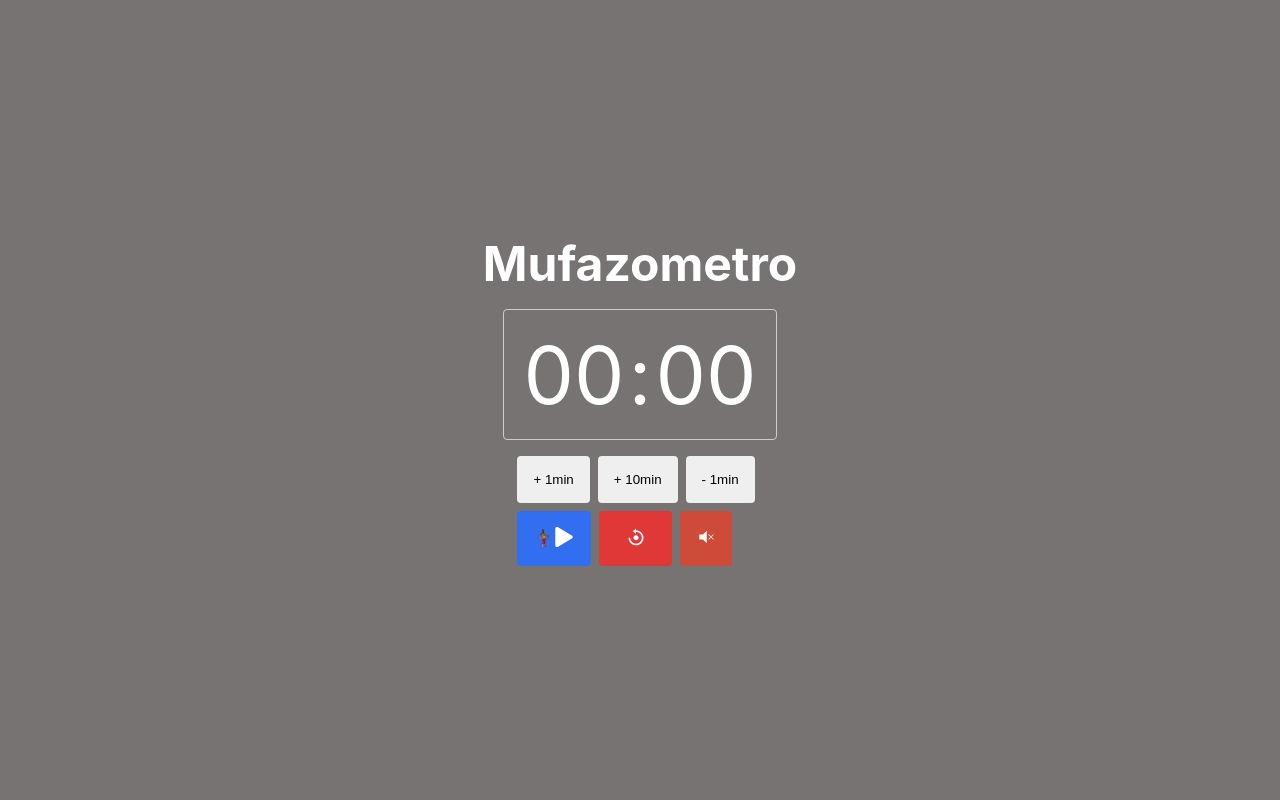
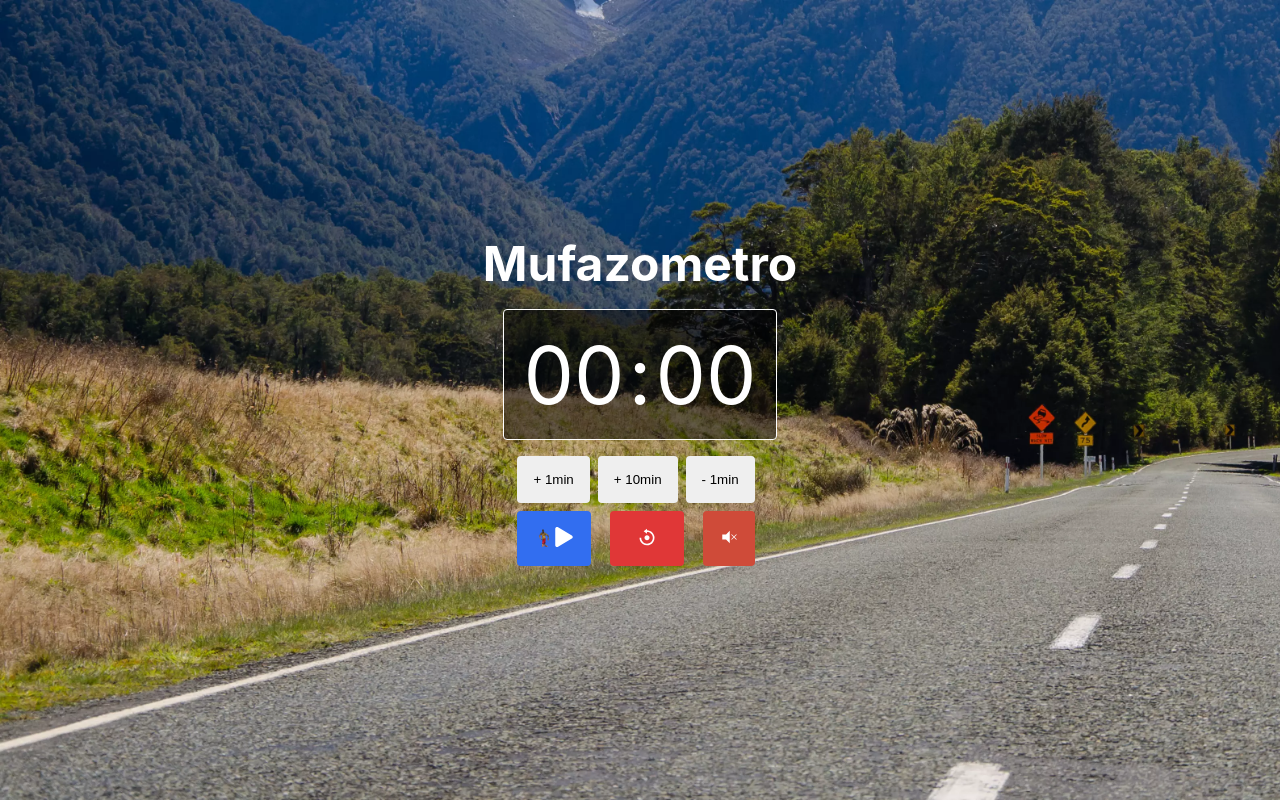
Before and after one commit to laeciosil/Mufasometro, a React (Create React App) app: page / in a window 1280 px wide. Built offline with nearby package versions, Linux system fonts and the light colour scheme.

Commit message:
Adicionando background

```diff
--- a/src/App.css
+++ b/src/App.css
@@ -5,7 +5,8 @@
 }
 .App {
   align-items: center;
-  background-color: rgb(119, 115, 115);
+  background-image: url('../src/assets/bg.webp');
+  background-size: cover;
   display: flex;
   height: 100vh;
   justify-content: center;
--- a/src/components/ProgressBar/index.tsx
+++ b/src/components/ProgressBar/index.tsx
@@ -15,7 +15,7 @@ export const ProgressBar = (props: IProgressBarProps) => {
     >
     <img src={imgOrGifMufasa} alt="mufasa" />
     <ProgressBarComponent
-      width="50vw"
+      width="75vw"
       margin="10px"
       bgColor="#036b52"
       completed={timePercent}
--- a/src/components/ProgressBar/styles.ts
+++ b/src/components/ProgressBar/styles.ts
@@ -11,7 +11,7 @@ export const ProgressBarContainer = styled.section<IProgressBarProps> `
 
   img {
     margin-left: ${({mufasaProgress}) => mufasaProgress}%;
-    width: 100px;
+    width: 150px;
     margin-top: 10px;
     margin-bottom: 10px;
   }
--- a/src/components/Timer/index.tsx
+++ b/src/components/Timer/index.tsx
@@ -62,12 +62,8 @@ export const Timer = () => {
   };
 
   const handlePlayPauseTimer = () => {
-    if(timerRunning) {
-      setPlayPauseButton(<FaPlay size={20}/>);
-      setImgOrGifMufasa(mufasaImg);
-      setTimerRunning(false);
-
-    } else if(secondsAmount > 0) {
+    if(secondsAmount === initialTime){
+      setSpeakerIcon(<GiSpeaker size={20} color="white"/>);
       setPercentageForSecond(100 / initialTime);
       setPlayPauseButton(<FaPause size={20}/>);
       setImgOrGifMufasa(mufasaGif);
@@ -75,8 +71,20 @@ export const Timer = () => {
       setControlsVisible(false);
       setTimerRunning(true);
       setMusicPlaying(true);
+      setGifMufasa('');
+
+    } else if(timerRunning) {
+      setPlayPauseButton(<FaPlay size={20}/>);
+      setImgOrGifMufasa(mufasaImg);
+      setTimerRunning(false);
+
+    } else if(secondsAmount > 0) {
+      setPlayPauseButton(<FaPause size={20}/>);
+      setImgOrGifMufasa(mufasaGif);
+      setProgressBarVisible(true);
+      setControlsVisible(false);
+      setTimerRunning(true);
       setGifMufasa('')
-      setSpeakerIcon(<GiSpeaker size={20} color="white"/>);
    }
   };
 
--- a/src/components/Timer/styles.ts
+++ b/src/components/Timer/styles.ts
@@ -13,7 +13,8 @@ export const Container = styled.section `
 `;
 
 export const TimerContainer = styled.section `
-  border: 1px solid #ccc;
+  border: 1px solid #fff;
+  background-color: rgba(0, 0, 0, 0.5);
   border-radius: 0.25rem;
   margin-bottom: 1rem;
   padding: 1rem;
--- a/src/components/TimerControls/index.tsx
+++ b/src/components/TimerControls/index.tsx
@@ -4,7 +4,7 @@ import { ControlMusic} from "../ControlMusic";
 import {
   ControlsContainer,
   IncrementAddDecrement,
-  PlayAndReset
+  PlayAndResetAndMusic
 } from './styles';
 
 interface IControlMusicProps {
@@ -46,7 +46,7 @@ export const TimerControls = (props: ITimerControlsProps) => {
         <button onClick={() => handleIncrementMinute(10)}>+ 10min</button>
         <button onClick={handleDecrementMinute}> - 1min</button>
       </IncrementAddDecrement>
-      <PlayAndReset>
+      <PlayAndResetAndMusic>
         <button className="playPause" onClick={handlePlayPauseTimer} >
           <img  src={gifMufasa} alt="" />
           {playPauseButton}
@@ -58,9 +58,8 @@ export const TimerControls = (props: ITimerControlsProps) => {
           musicPlaying={musicPlaying}
           handlePlaySound={handlePlaySound}
           speakerIcon={speakerIcon}
-
         />
-      </PlayAndReset>
+      </PlayAndResetAndMusic>
     </ControlsContainer>
   )
 };
--- a/src/components/TimerControls/styles.ts
+++ b/src/components/TimerControls/styles.ts
@@ -27,8 +27,9 @@ export const IncrementAddDecrement =  styled.div<IControlsProps>`
   display: ${({isVisible}) => isVisible ? 'block' : 'none'};
 `;
 
-export const PlayAndReset = styled.div`
+export const PlayAndResetAndMusic = styled.div`
   display: flex;
+  justify-content: space-between;
   margin-top: 0.5rem;
 
   img{
```
Also changed, not shown: src/assets/bg.webp (added), src/assets/mufasa.png (deleted).
